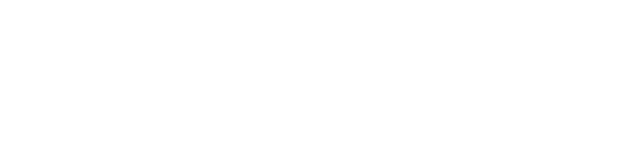
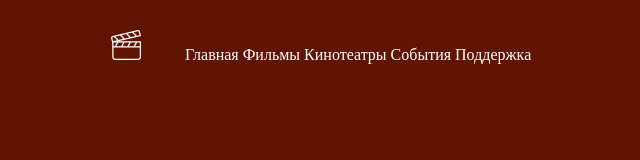
Before and after one commit to Evrige/Cinema, a plain HTML site: page index.html in a window 1280 px wide. Shown: the whole page, without its empty margins (29-669 px from the left). Drawn offline with Linux system fonts and the light colour scheme.

Commit message:
first day

```diff
--- a/css/style.scss
+++ b/css/style.scss
@@ -1,3 +1,30 @@
-.block {
-	background-color: #fff;
+body {
+	background-color: #621402;
+	width: 100%;
+	color: #fff;
 }
+.conteiner {
+	max-width: 1000px;
+	margin: 0 auto;
+}
+/*Header*/
+.header {
+	margin-top: 30px;
+	min-height: 33px;
+	align-items: center;
+	.header__nav {
+		display: inline-block;
+		ul li {
+			list-style: none;
+			display: inline-block;
+		}
+	}
+	.header__logo {
+		display: inline-block;
+		vertical-align: center;
+		img {
+			width: 30px;
+			height: 30px;
+		}
+	}
+}
--- a/index.html
+++ b/index.html
@@ -1,18 +1,36 @@
 <!DOCTYPE html>
-<html lang="en">
+<html lang="ru">
 
 <head>
 	<meta charset="UTF-8">
 	<meta http-equiv="X-UA-Compatible" content="IE=edge">
 	<meta name="viewport" content="width=device-width, initial-scale=1.0">
-	<title>Document</title>
+	<title>Cinema</title>
+
+	<link rel="preconnect" href="https://fonts.googleapis.com">
+	<link rel="preconnect" href="https://fonts.gstatic.com" crossorigin>
+	<link href="https://fonts.googleapis.com/css2?family=Open+Sans&display=swap" rel="stylesheet">
+
 	<link rel="stylesheet" href="css/normalize.css">
 	<link rel="stylesheet" href="css/style.css">
 </head>
 
 <body>
-	<div class="block"></div>
+	<header class="header conteiner">
+		<div class="header__logo">
+			<img src="img/cinemalogo.png" alt="logo">
+		</div>
+		<nav class="header__nav">
+			<ul>
+				<li>Главная</li>
+				<li>Фильмы</li>
+				<li>Кинотеатры</li>
+				<li>События</li>
+				<li>Поддержка</li>
+			</ul>
+		</nav>
+	</header>
 </body>
-<div class="block"></div>
+
 
 </html>
```
Also changed, not shown: css/style.css, img/avatars.png (added), img/chair.png (added), img/chair_active.png (added), img/cinemalogo.png (added), img/clock.png (added), img/imdb.png (added), img/menu.png (added), img/playbutton.png (added), img/screen.png (added), 2 other files.
